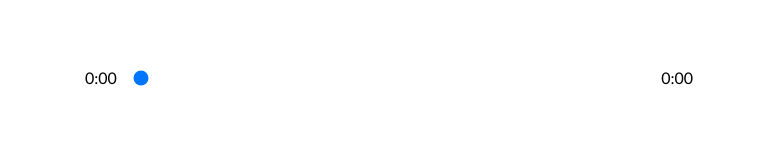
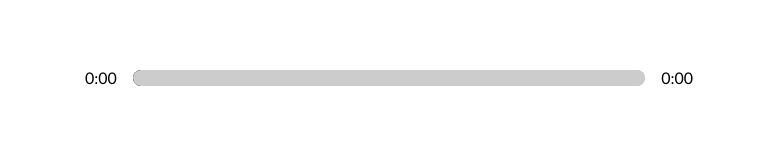
Before and after one commit to Beekasha/music-player-de, a React (Create React App) app: page / in a window 1280 px wide. Shown: the part 508-668 px from the top of the page, without its empty margins (251-1027 px from the left). Built offline with nearby package versions, Linux system fonts and the light colour scheme.

Commit message:
console logging animation percentage

```diff
--- a/src/App.js
+++ b/src/App.js
@@ -24,16 +24,27 @@
   const [isPlaying, setIsPlaying] = useState(false);
   const [songInfo, setSongInfo] = useState({
     currentTime: 0,
-    duration: 0
+    duration: 0,
+    animationPercentage: 0,
   });
   const [libraryStatus, setLibraryStatus] = useState(false);
 
   const timeUpdateHandler = (e) => {
     const current = e.target.currentTime;
     const duration = e.target.duration;
+    //Calculate Percentage
+    const roundedCurrent = Math.round(current);
+    const roundedDuration = Math.round(duration);
+    const animation = Math.round(((roundedCurrent / roundedDuration) * 100))
+    console.log(animation);
     // setSongInfo({...songInfo, currentTime: current, duration: duration})
     //Cleaner to do it this way
-    setSongInfo({...songInfo, currentTime: current, duration})
+    setSongInfo({
+      ...songInfo,
+      currentTime: current,
+      duration,
+      animationPercentage: animation,
+    })
   };
 
   return (
--- a/src/components/Player.js
+++ b/src/components/Player.js
@@ -126,6 +126,7 @@
         <div className="player">
             <div className="time-control">
                 <p>{getTime(songInfo.currentTime)}</p>
+                <div className="track">
                     <input
                         min={0}
                         max={songInfo.duration || 0}
@@ -133,6 +134,8 @@
                         type="range"
                         onChange={dragHandler}
                     />
+                    <div className="animate-track"></div>
+                </div>
                 <p>{songInfo.duration ? getTime(songInfo.duration) : '0:00'}</p>
             </div>
             <div className="play-control">
--- a/src/styles/_player.scss
+++ b/src/styles/_player.scss
@@ -37,3 +37,30 @@
 input[type="range"]:focus {
     outline: none;
 }
+input[type="range"]::-webkit-slider-thumb {
+    -webkit-appearance: none;
+    height: 16px;
+    width: 16px;
+    background: black;
+}
+
+.track{
+    background: lightblue;
+    width: 100%;
+    height: 1rem;
+    position: relative;
+    border-radius: 1rem;
+    overflow: hidden;
+}
+
+
+.animate-track{
+    background: rgb(204, 204, 204);
+    width: 100%;
+    height: 100%;
+    position: absolute;
+    top: 0;
+    left: 0;
+    transform: translateX(0%);
+    pointer-events: none;
+}
```
Lines whose indentation alone changed are shown as unchanged.
